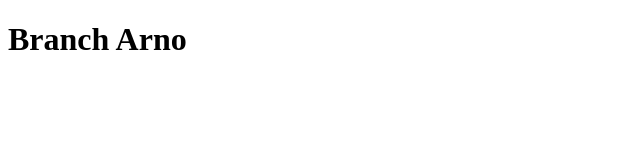
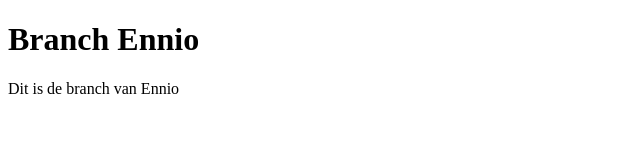
Before and after one commit to EHB-MCT/rebase-dev5_arno_mayes_ennio_souhaila, a plain HTML site: page index.html in a window 1280 px wide. Shown: the whole page, without its empty margins (0-640 px from the left). Drawn offline with Linux system fonts and the light colour scheme.

Commit message:
feat(ennioderooms): Name change and add paragraph

```diff
--- a/index.html
+++ b/index.html
@@ -6,6 +6,7 @@
     <title>Rebaseopdracht</title>
 </head>
 <header>
-    <h1>Branch Arno</h1>
+    <h1>Branch Ennio</h1>
+    <p>Dit is de branch van Ennio</p>
 </header>
 </html>
```
